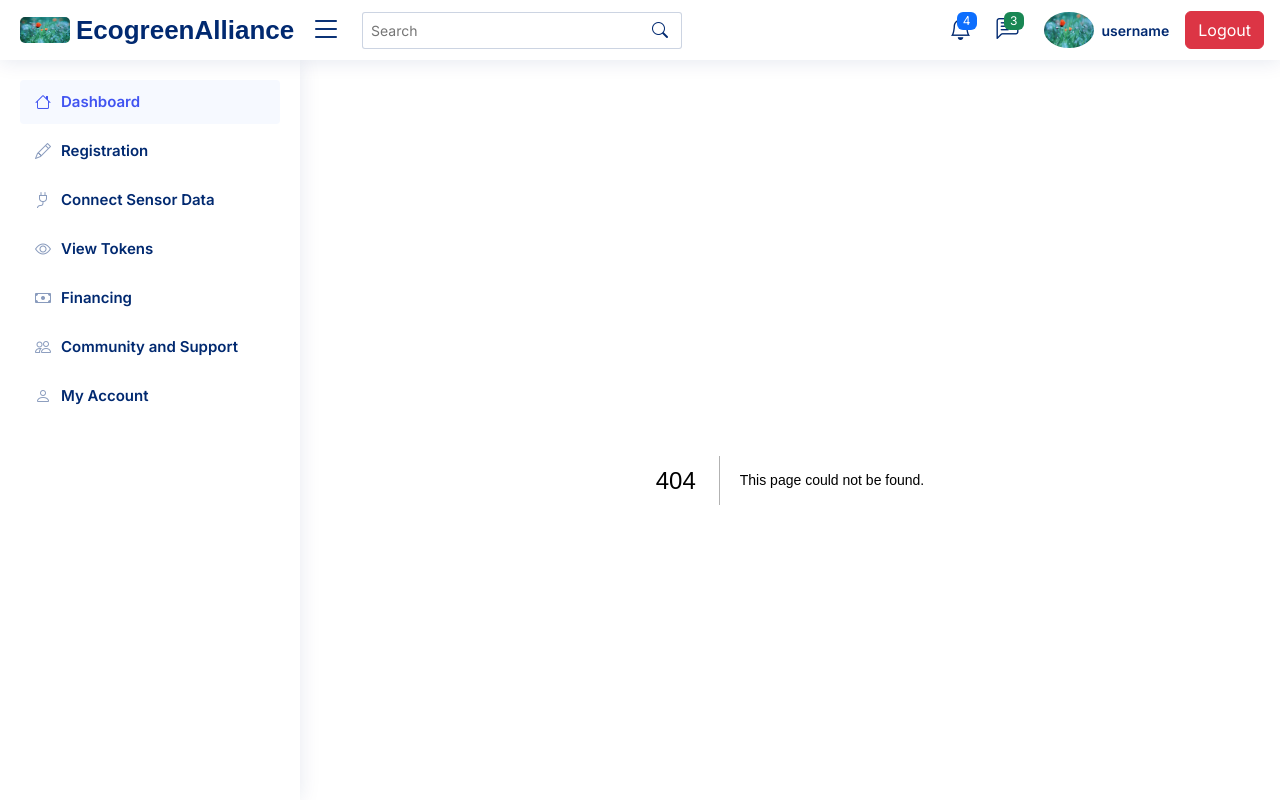
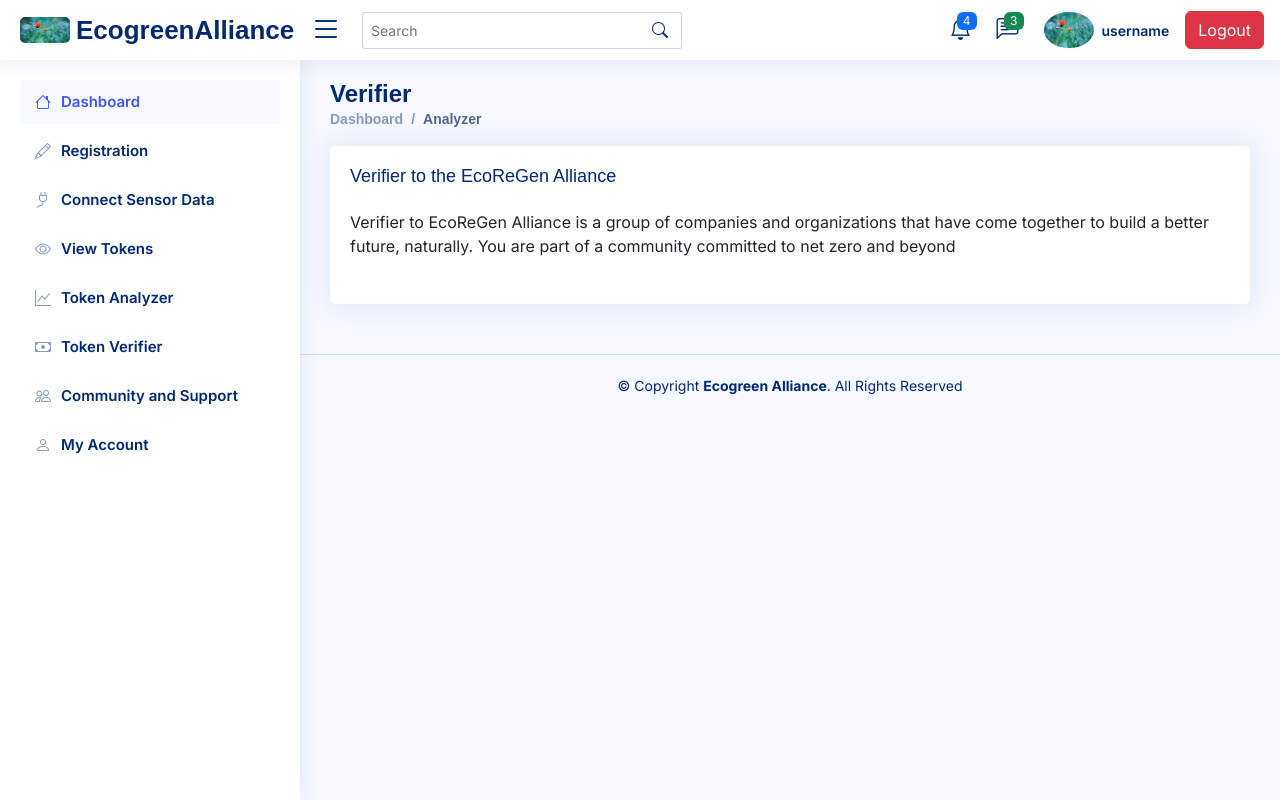
Before and after one commit to EcoRegen-Alliance/DLT-Climate-hackathon-entry, a Next.js app: page /analyzer in a window 1280 px wide. Before the commit this address had no page. Shown: the top 800 px of the page. Built offline with nearby package versions, Linux system fonts and the light colour scheme.

Commit message:
verifier in progress

```diff
--- a/app/individual/page.tsx
+++ b/app/analyzer/page.tsx
@@ -1,10 +1,10 @@
 import Image from "next/image";
-import Individual from "../../components/Individual";
+import Analyzer from "../../components/Analyzer";
 
 export default function Home() {
   return (
     <>
-      <Individual />
+      <Analyzer />
     </>
   );
 }
--- a/components/Individual.js
+++ b/components/Analyzer.js
@@ -1,17 +1,17 @@
 import React from "react";
 
-function Dashboard() {
+function Analyzer() {
   return (
     <>
       <div classNameName="col-12">
         <div className="pagetitle">
-          <h1>Individual</h1>
+          <h1>Verifier</h1>
           <nav>
             <ol className="breadcrumb">
               <li className="breadcrumb-item">
                 <a href="/">Dashboard</a>
               </li>
-              <li className="breadcrumb-item active">Individual</li>
+              <li className="breadcrumb-item active">Analyzer</li>
             </ol>
           </nav>
         </div>
@@ -22,14 +22,14 @@ function Dashboard() {
               <div className="card info-card customers-card">
                 <div className="card-body">
                   <h5 className="card-title">
-                    Individual to the EcoReGen Alliance
+                    Verifier to the EcoReGen Alliance
                   </h5>
                   <div id="content">
                     <p>
-                      Individual to EcoReGen Alliance is a group of companies
-                      and organizations that have come together to build a
-                      better future, naturally. You are part of a community
-                      committed to net zero and beyond
+                      Verifier to EcoReGen Alliance is a group of companies and
+                      organizations that have come together to build a better
+                      future, naturally. You are part of a community committed
+                      to net zero and beyond
                     </p>
                   </div>
                 </div>
@@ -42,4 +42,4 @@ function Dashboard() {
   );
 }
 
-export default Dashboard;
+export default Analyzer;
--- a/components/Sidenav.js
+++ b/components/Sidenav.js
@@ -33,9 +33,15 @@ const Sidenav = () => {
         {/* <li className="nav-heading">Pages</li> */}
 
         <li className="nav-item">
-          <a href="/" className="nav-link collapsed">
+          <a href="/analyzer" className="nav-link collapsed">
+            <i className="bi bi-graph-up"></i>
+            <span>Token Analyzer</span>
+          </a>
+        </li>
+        <li className="nav-item">
+          <a href="/verifier" className="nav-link collapsed">
             <i className="bi bi-cash"></i>
-            <span>Financing</span>
+            <span>Token Verifier</span>
           </a>
         </li>
         <li className="nav-item">
```
Also changed, not shown: app/verifier/page.tsx (added, +10 -0 lines).
